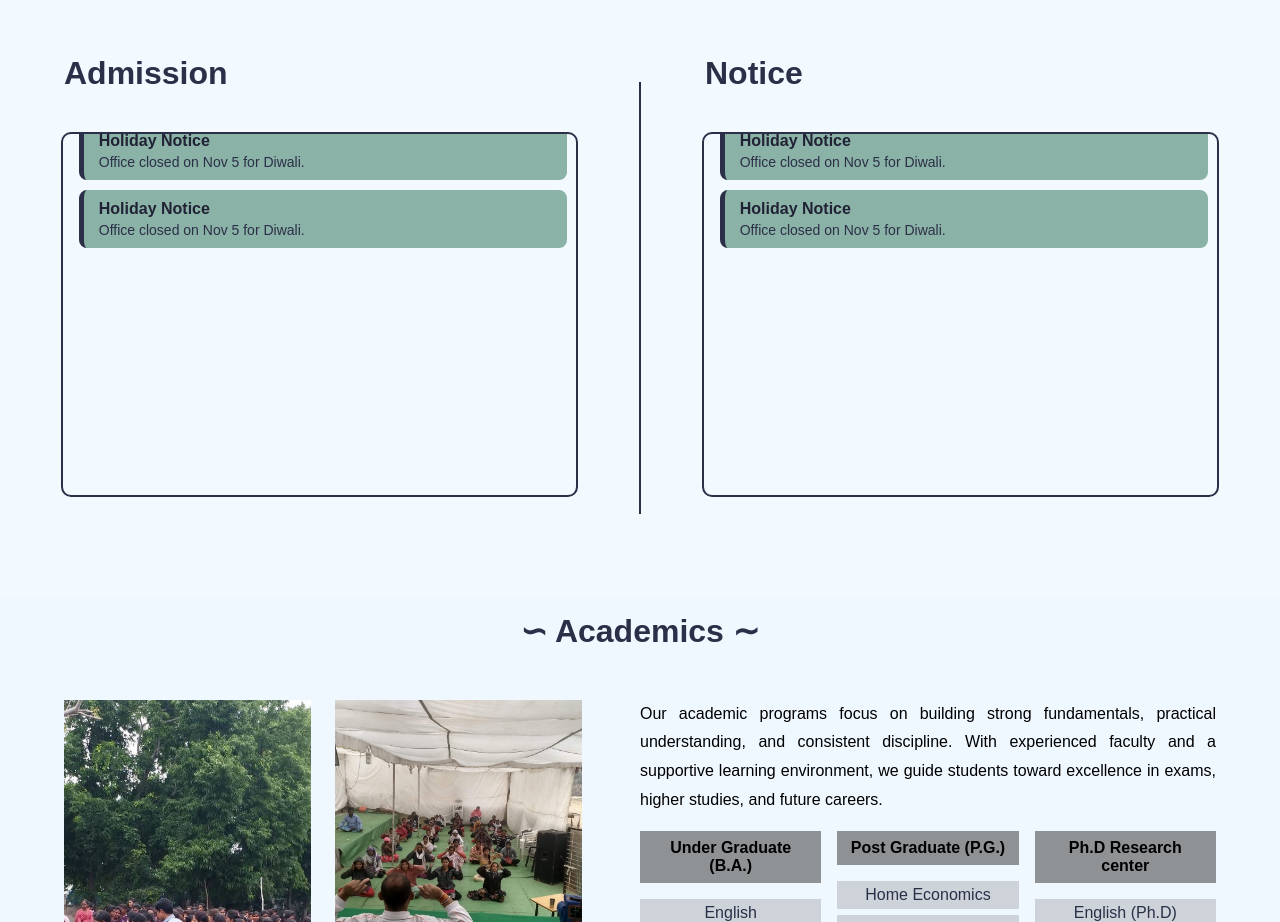
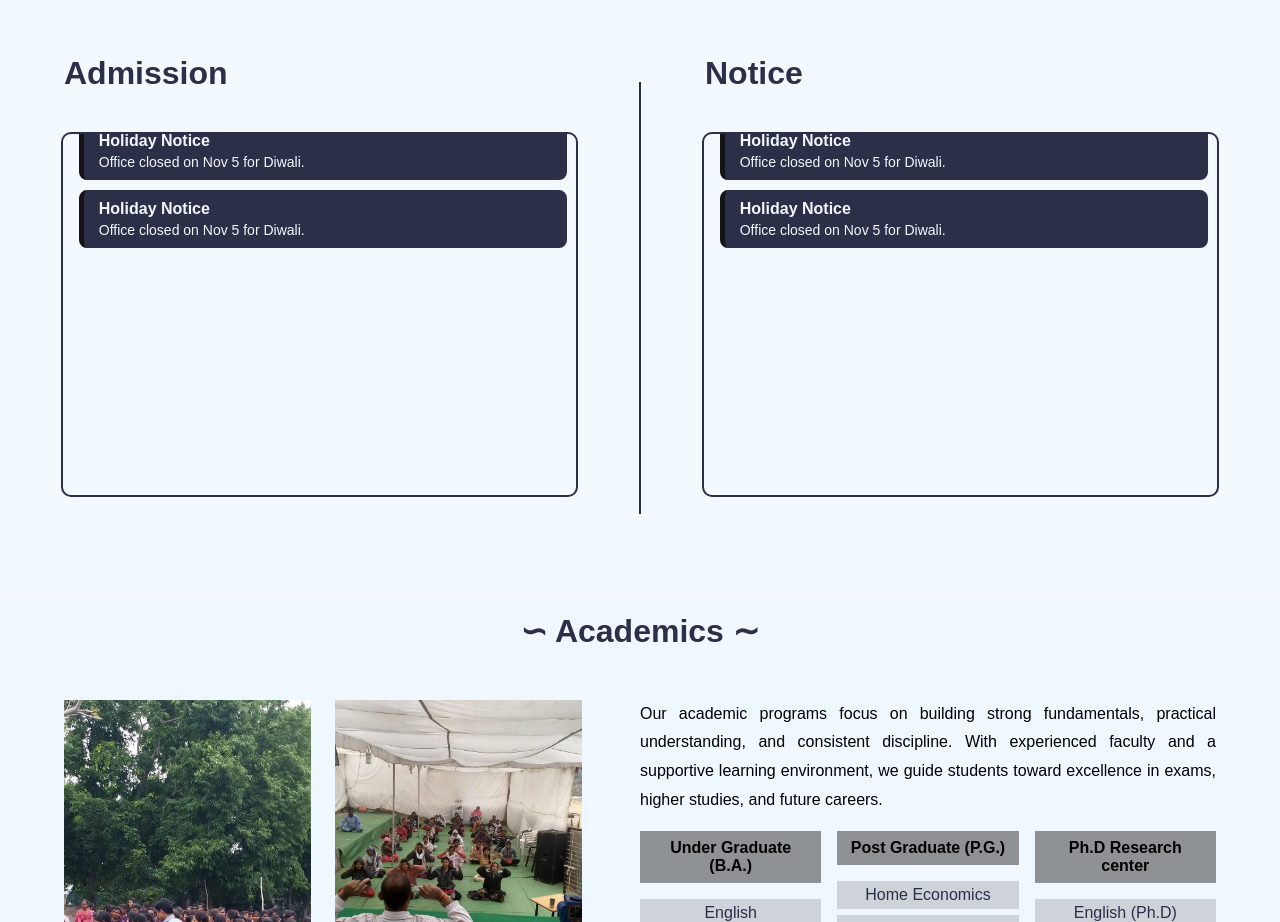
Before and after one commit to VishakhaOmar/MACCR, a React (Vite) app: page / in a window 1280 px wide. Shown: the part 1993-2915 px from the top of the page. Built offline with nearby package versions, Linux system fonts and the light colour scheme.

Commit message:
AdmissionUpdate

```diff
--- a/src/Home.css
+++ b/src/Home.css
@@ -311,8 +311,8 @@ img
 
 .notice-card {
   width: 95%;
-  background: #8AB2A6;
-  border-left: 5px solid #2c2f48;
+  background: #2c2f48;
+  border-left: 5px solid #141414;
   margin-bottom: 10px;
   padding: 10px 15px;
   border-radius: 8px;
@@ -321,13 +321,13 @@ img
 .notice-card h3 {
   font-size: 16px;
   margin: 0;
-  color: #212235;
+  color: #f0f8ff;
 }
 
 .notice-card p {
   font-size: 14px;
   margin: 4px 0 0;
-  color: #2c2f48;
+  color: #f0f8ff;
 }
 
 .message{
```
